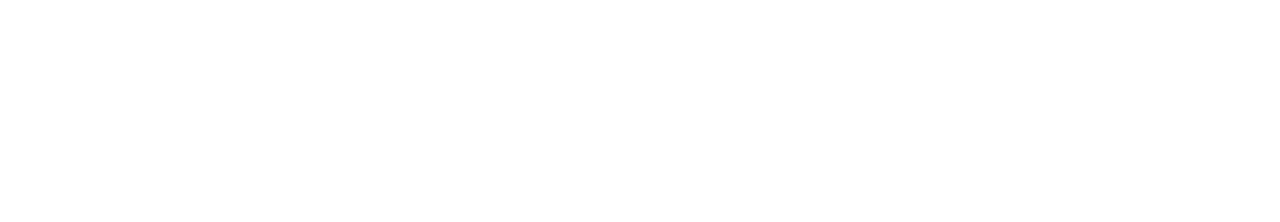
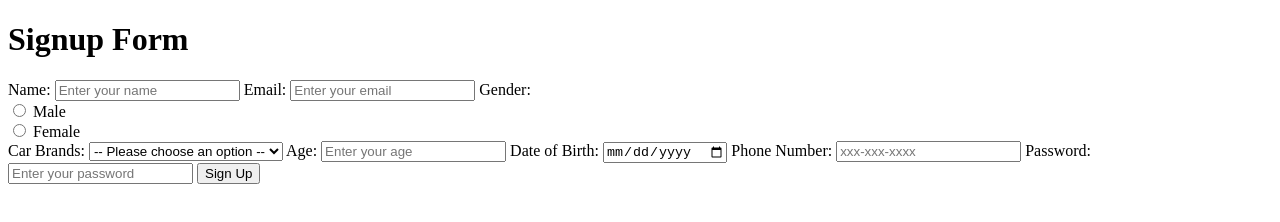
Before and after one commit to acciojob/signup-form-car-sujatak27, a website: page main.html in a window 1280 px wide. Drawn offline with Linux system fonts and the light colour scheme.

Commit message:
created a submission

```diff
--- a/main.html
+++ b/main.html
@@ -8,6 +8,47 @@
 
 <body>
 	<!-- the entire body must be written by student -->
+	<form method="post" action="#">
+  <h1>Signup Form</h1>
+
+  <label for="name">Name:</label>
+  <input type="text" id="name" name="name" placeholder="Enter your name" required>
+
+  <label for="email">Email:</label>
+  <input type="email" id="email" name="email" placeholder="Enter your email" required>
+
+  <label>Gender:</label>
+  <br>
+  <input type="radio" id="gender_m" name="gender" value="male" required>
+  <label for="gender_m">Male</label>
+  <br>
+  <input type="radio" id="gender_f" name="gender" value="female" required>
+  <label for="gender_f">Female</label>
+  <br>
+
+  <label for="cars">Car Brands:</label>
+  <select id="cars" name="cars" required>
+    <option value="">-- Please choose an option --</option>
+    <option value="toyota">Toyota</option>
+    <option value="honda">Honda</option>
+    <option value="ford">Ford</option>
+    <option value="chevrolet">Chevrolet</option>
+  </select>
+
+  <label for="age">Age:</label>
+  <input type="number" id="age" name="age" min="18" placeholder="Enter your age" required>
+
+  <label for="dob">Date of Birth:</label>
+  <input type="date" id="dob" name="dob" required>
+
+  <label for="phone">Phone Number:</label>
+  <input type="tel" id="phone" name="phone" pattern="[0-9]{3}-[0-9]{3}-[0-9]{4}" placeholder="xxx-xxx-xxxx" required>
+
+  <label for="password">Password:</label>
+  <input type="password" id="password" name="password" placeholder="Enter your password" required>
+
+  <button type="submit">Sign Up</button>
+</form
     <script type="text/javascript" src="./script.js">
 </script>
 
```
